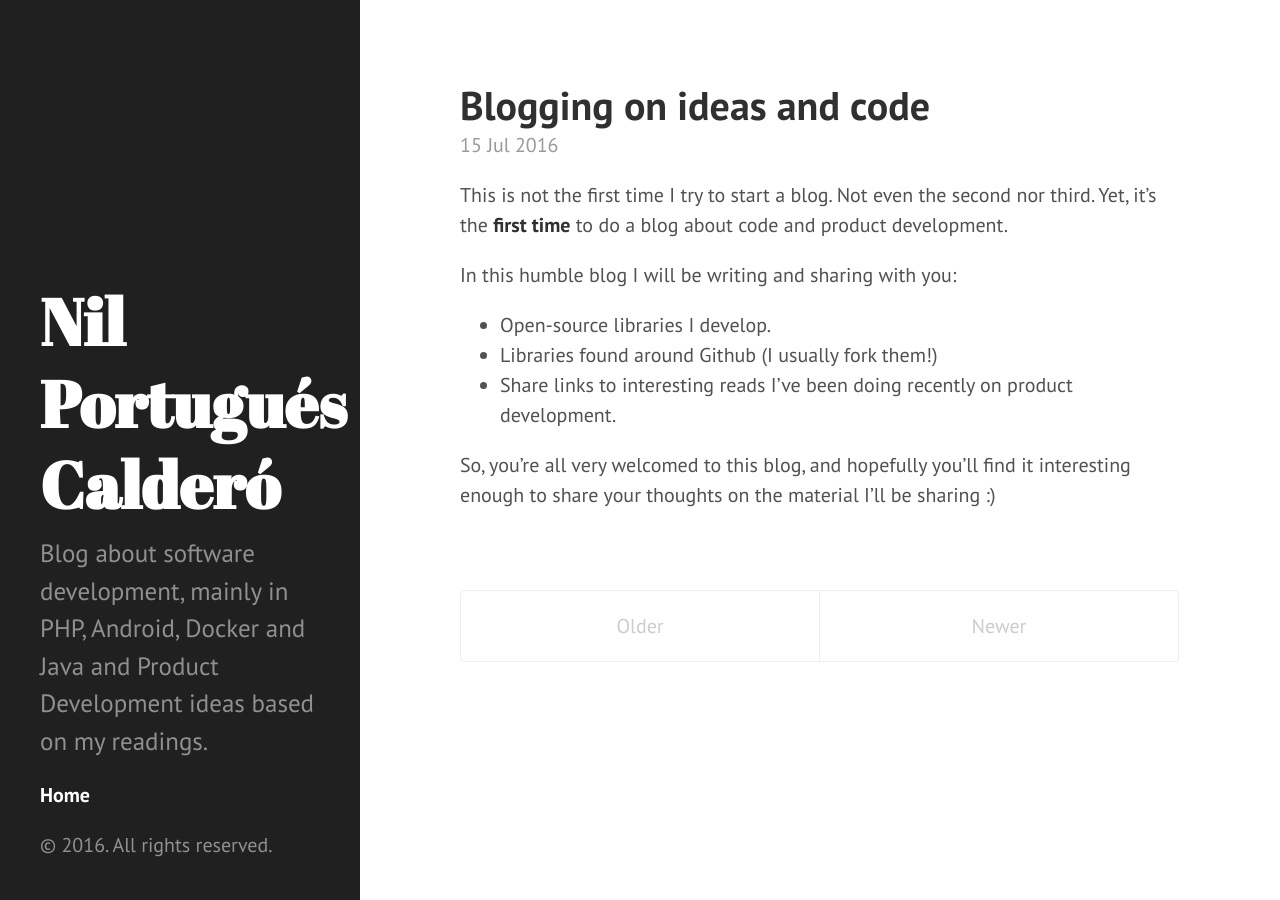
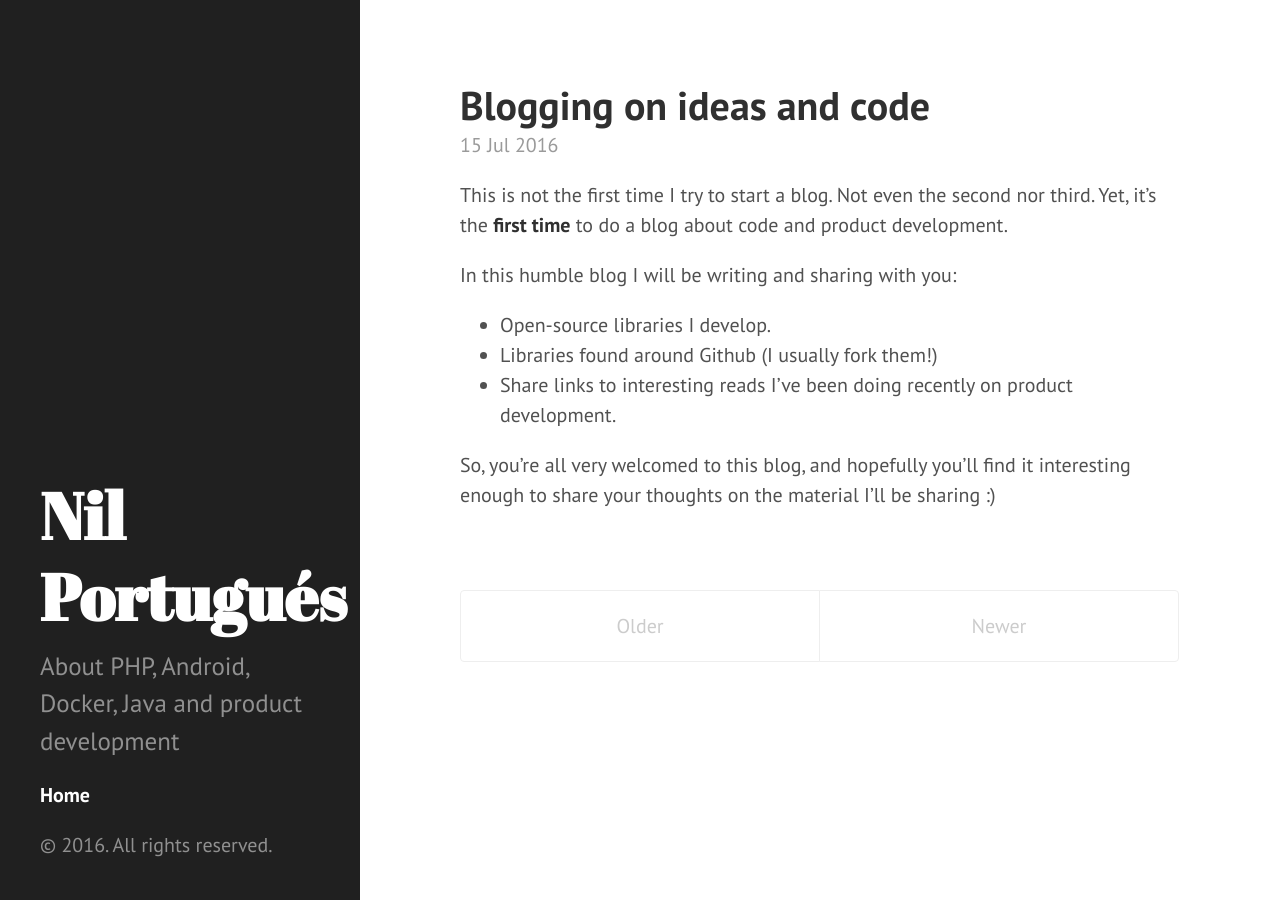
Before and after one commit to nilportugues/nilportugues-.github.io, a Jekyll site: the page built from index.html, in a window 1280 px wide. Built offline with Jekyll 4.4.1, drawn with Linux system fonts in a browser that asks for light colours; the list of posts is cut into pages by our own code.

Commit message:
Update _config.yml

```diff
--- a/_config.yml
+++ b/_config.yml
@@ -1,9 +1,9 @@
 ---
-description: "Blog about software development, mainly in PHP, Android, Docker and Java and Product Development ideas based on my readings."
+description: "About PHP, Android, Docker, Java and product development"
 excerpt_separator: ""
 markdown: kramdown
 paginate: 5
 pygments: true
-tagline: "Software development and product development"
-title: "Nil Portugués Calderó"
+tagline: "Software & Product Development"
+title: "Nil Portugués"
 url: "http://nilportugues.github.io"
```
